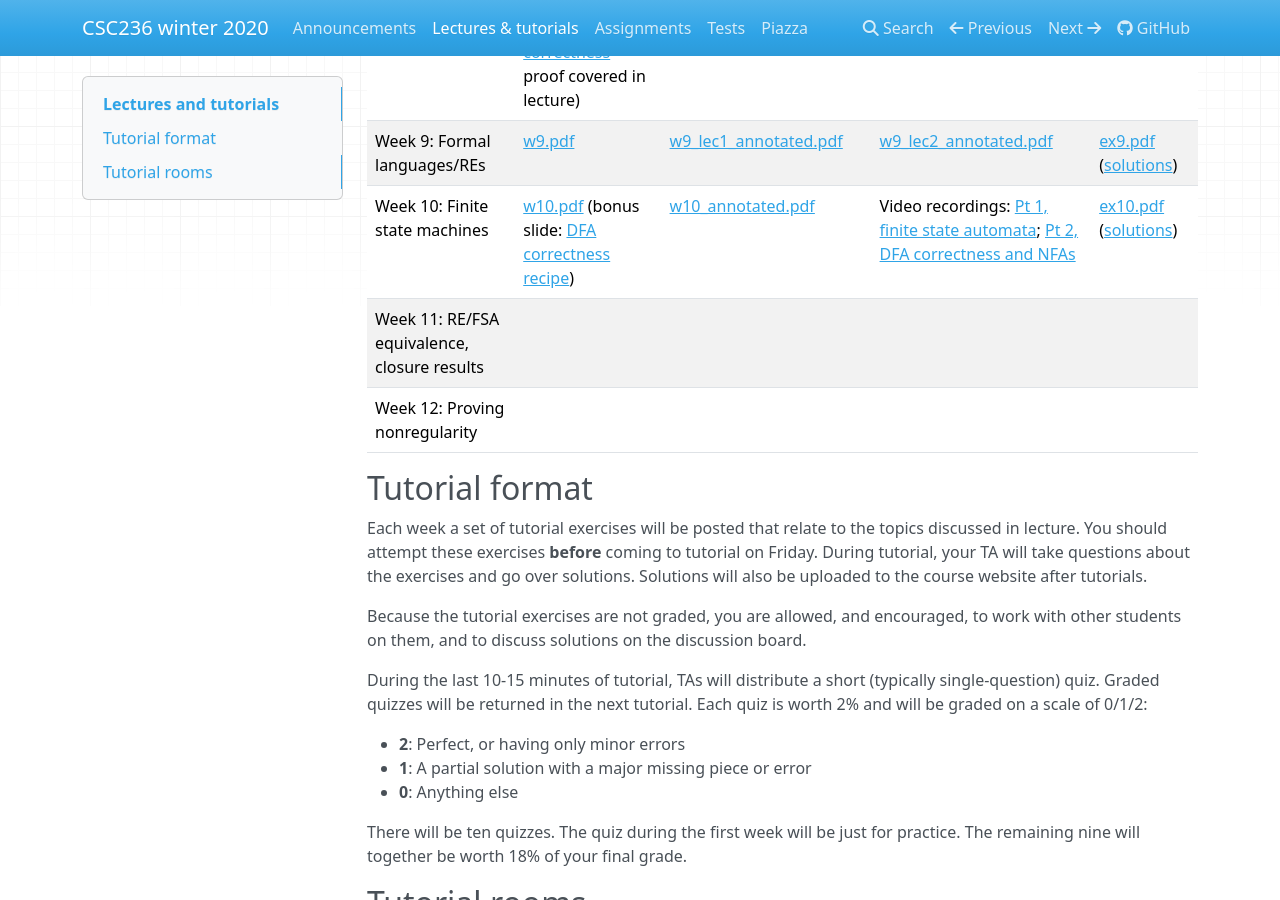
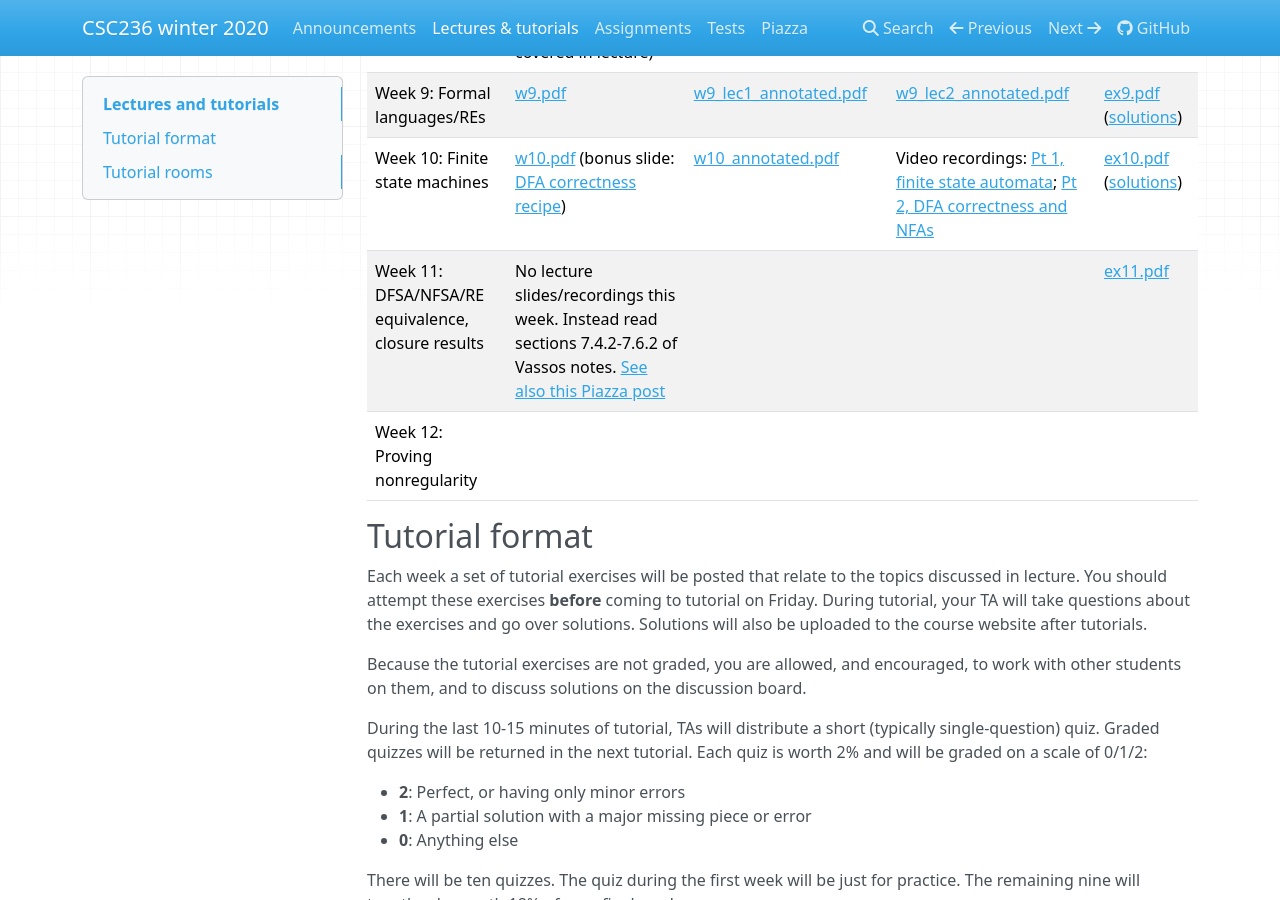
Before and after one commit to colinmorris/csc236, an MkDocs documentation site: the page built from docs/lectures_and_tutorials.md, in a window 1280 px wide and 900 px high, scrolled down 1022 px. Built offline with MkDocs 1.6.1, drawn with Linux system fonts in a browser that asks for light colours; nearby versions of some CDN libraries.

Commit message:
week 11 exercises etc

```diff
--- a/docs/lectures_and_tutorials.md
+++ b/docs/lectures_and_tutorials.md
@@ -14,8 +14,8 @@
 Week 8: Proving termination | [w8.pdf](lecture_slides/w8.pdf) (extra: cleaned up writeup of [merge partial correctness](lecture_slides/merge_proof.pdf) proof covered in lecture) | [w8_lec1_annotated.pdf](lecture_slides/w8_lec1_annotated.pdf)  | [w8_lec2_annotated.pdf](lecture_slides/w8_lec2_annotated.pdf) |  [ex8.pdf](exercises/ex8.pdf) ([solutions](exercises/ex8_solutions.pdf), [quiz 1](exercises/q8_v1_solutions.pdf), [quiz 2](exercises/q8_v2_solutions.pdf)) |
 Week 9: Formal languages/REs | [w9.pdf](lecture_slides/w9.pdf) | [w9_lec1_annotated.pdf](lecture_slides/w9_lec1_annotated.pdf) | [w9_lec2_annotated.pdf](lecture_slides/w9_lec2_annotated.pdf)  | [ex9.pdf](exercises/ex9.pdf) ([solutions](exercises/ex9_solutions.pdf))|
 Week 10: Finite state machines | [w10.pdf](lecture_slides/w10.pdf) (bonus slide: [DFA correctness recipe](lecture_slides/w10_dfa_recipe.pdf))  | [w10_annotated.pdf](lecture_slides/w10_annotated.pdf) | Video recordings: [Pt 1, finite state automata](https://www.youtube.com/watch?v=dnvSjh5hYNE); [Pt 2, DFA correctness and NFAs](https://www.youtube.com/watch?v=_VEMQk7G_Q4)  |  [ex10.pdf](exercises/ex10.pdf) ([solutions](exercises/ex10_solutions.pdf)) |
-Week 11: RE/FSA equivalence, closure results |   |   |   |
-Week 12: Proving nonregularity |     |          |                    |        |
+Week 11: DFSA/NFSA/RE equivalence, closure results | No lecture slides/recordings this week. Instead read sections 7.4.2-7.6.2 of Vassos notes. [See also this Piazza post](https://piazza.com/class/k4xo4w48g2u35e?cid=280)  |   |   | [ex11.pdf](exercises/ex11.pdf)  |
+Week 12: Proving nonregularity |  |          |                    |        |
 
 ## Tutorial format
 
```
Also changed, not shown: docs/last3weeks.md (+1 -1 lines), 2 other files.
